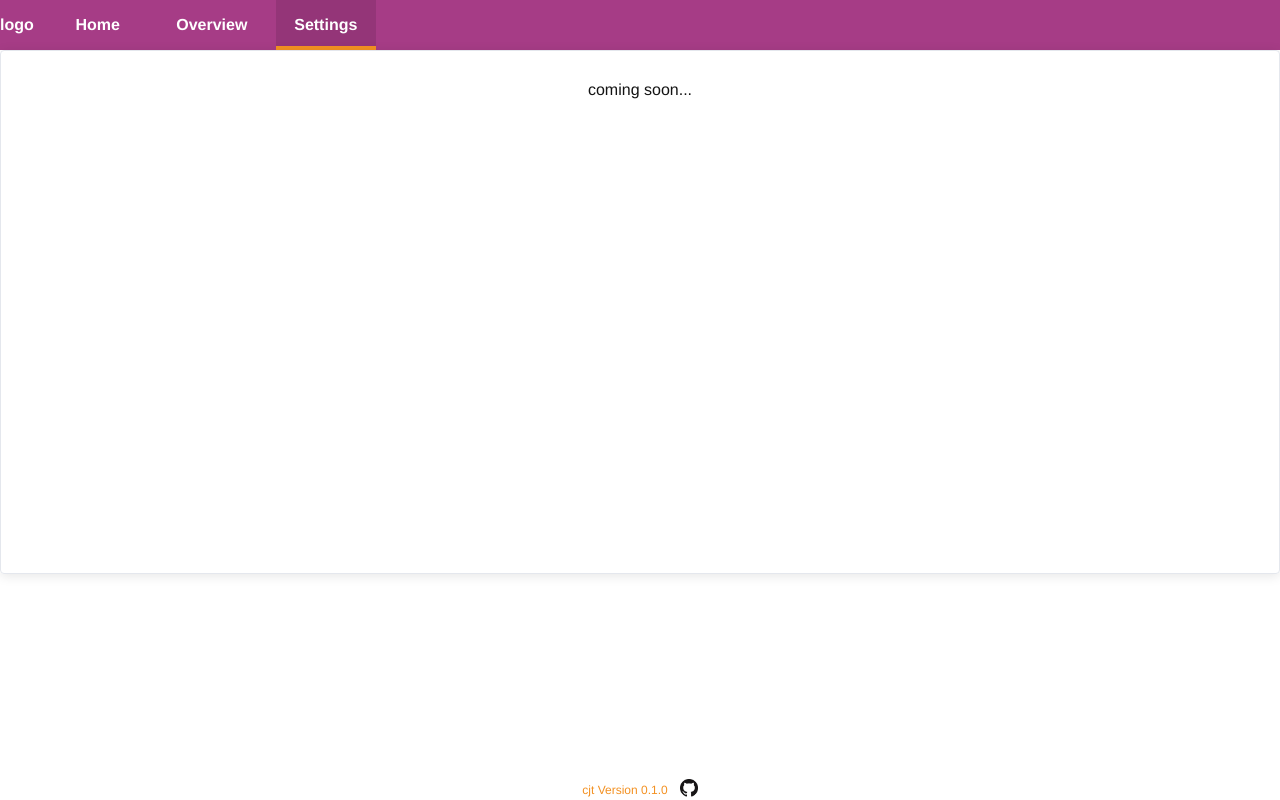
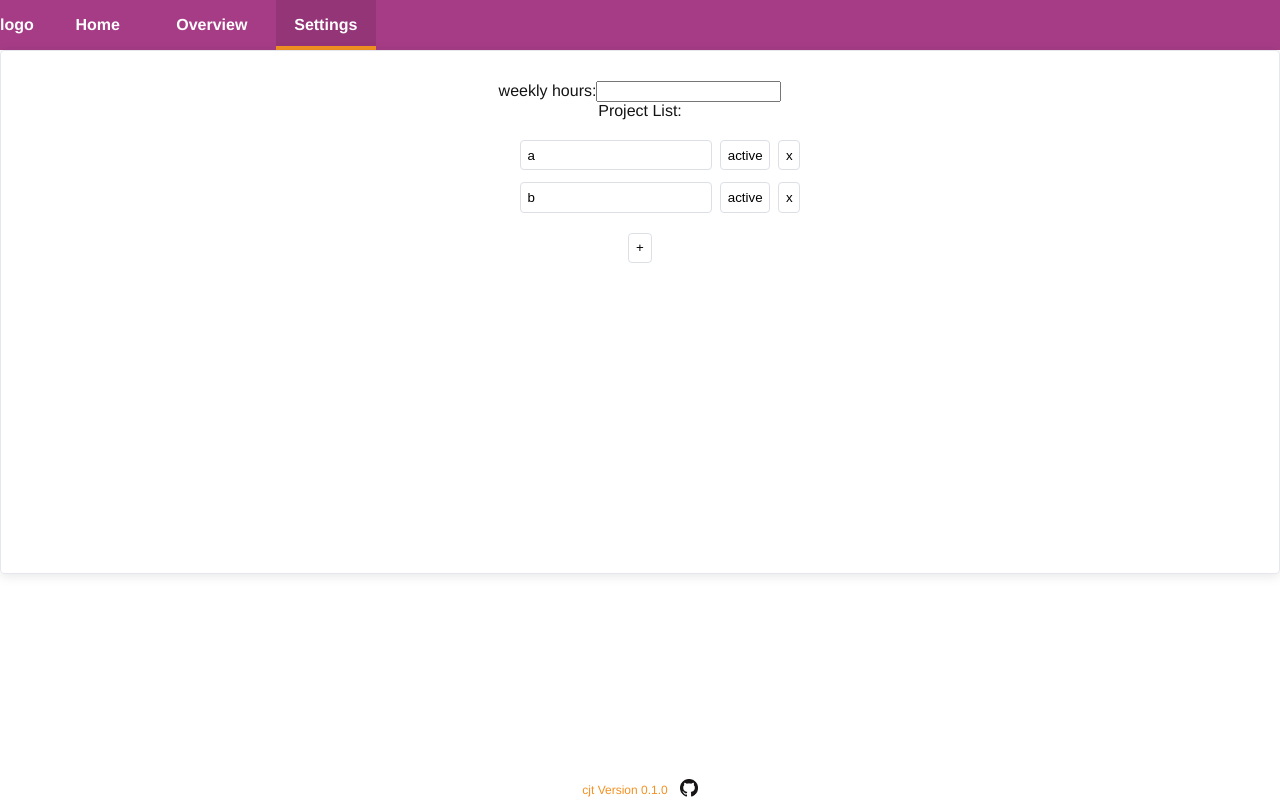
Before and after one commit to jannikjost/cjt, a Vue app: page /#/settings in a window 1280 px wide. Built offline with nearby package versions, Linux system fonts and the light colour scheme.

Commit message:
Added settings form validation & project list

```diff
--- /dev/null
+++ b/src/components/Settings/ProjectList.vue
@@ -0,0 +1,81 @@
+<template>
+  <ul>
+    <li v-for="project in projects" :key="project.name" class="project">
+      <input :value="project.name" />
+      <button
+        @click="inactiveHandle(project)"
+        :class="{ inactive: !project.isActive }"
+      >
+        {{ project.isActive ? "active" : "inactive" }}
+      </button>
+      <button @click="deleteProjectHandle(project)">x</button>
+    </li>
+  </ul>
+  <button @click="addProjectHandle">+</button>
+</template>
+
+<script>
+import { ref } from "vue";
+
+export default {
+  setup() {
+    const projects = ref([
+      { name: "a", isActive: true },
+      { name: "b", isActive: true },
+    ]);
+
+    function inactiveHandle(project) {
+      project.isActive = !project.isActive;
+    }
+
+    function deleteProjectHandle(project) {
+      projects.value.splice(
+        projects.value.findIndex((p) => p.name === project.name),
+        1
+      );
+    }
+
+    function addProjectHandle() {
+      projects.value.push({ name: "", isActive: true });
+    }
+
+    return {
+      projects,
+      inactiveHandle,
+      deleteProjectHandle,
+      addProjectHandle,
+    };
+  },
+};
+</script>
+
+<style scoped>
+ul {
+  list-style: none;
+}
+
+input {
+  padding: 0.5em;
+  border-radius: 4px;
+  border: 1px solid #dcdfe6;
+}
+button {
+  padding: 0.5em;
+  background-color: #fff;
+  border-radius: 4px;
+  border: 1px solid #dcdfe6;
+}
+button:hover {
+  cursor: pointer;
+}
+.project {
+  margin: 4px;
+}
+.project > * {
+  margin: 4px;
+}
+.inactive {
+  background-color: red;
+  color: #fff;
+}
+</style>
--- a/src/views/Settings.vue
+++ b/src/views/Settings.vue
@@ -1,13 +1,75 @@
 <template>
-  <Card>coming soon...</Card>
+  <Card>
+    <form @submit.prevent="submitForm">
+      <div class="form-control" :class="{ invalid: !weeklyHours.isValid }">
+        <label for="weeklyHours">weekly hours:</label>
+        <input
+          type="text"
+          name="weeklyHours"
+          v-model="weeklyHours.value"
+          @change="submitForm"
+          @input="clearInput('weeklyHours')"
+        />
+        <p v-if="!weeklyHours.isValid">You must provide your weekly Hours</p>
+      </div>
+      <div class="form-control">
+        <label>Project List:</label>
+        <ProjectList />
+      </div>
+    </form>
+  </Card>
 </template>
 
 <script>
+import { ref } from "vue";
 import Card from "../components/Card.vue";
+import ProjectList from "../components/Settings/ProjectList.vue";
 
 export default {
-  components: { Card },
+  components: { Card, ProjectList },
+  setup() {
+    const formIsValid = ref(true);
+    const weeklyHours = ref({ value: "", isValid: true });
+    const projectList = ref({ value: "", isValid: true });
+
+    function validateForm() {
+      formIsValid.value = true;
+      if (
+        !weeklyHours.value.value ||
+        weeklyHours.value.value < 0 ||
+        weeklyHours.value.value > 10
+      ) {
+        weeklyHours.value.isValid = false;
+        formIsValid.value = false;
+      }
+    }
+
+    function submitForm() {
+      validateForm();
+      if (!formIsValid.value) return;
+    }
+
+    function clearInput(input) {
+      this[input].isValid = true;
+    }
+
+    return {
+      weeklyHours,
+      projectList,
+
+      submitForm,
+      clearInput,
+    };
+  },
 };
 </script>
 
-<style lang="scss" scoped></style>
+<style lang="scss" scoped>
+.invalid label {
+  color: red;
+}
+.invalid input,
+.invalid textarea {
+  border: 1px solid red;
+}
+</style>
```
